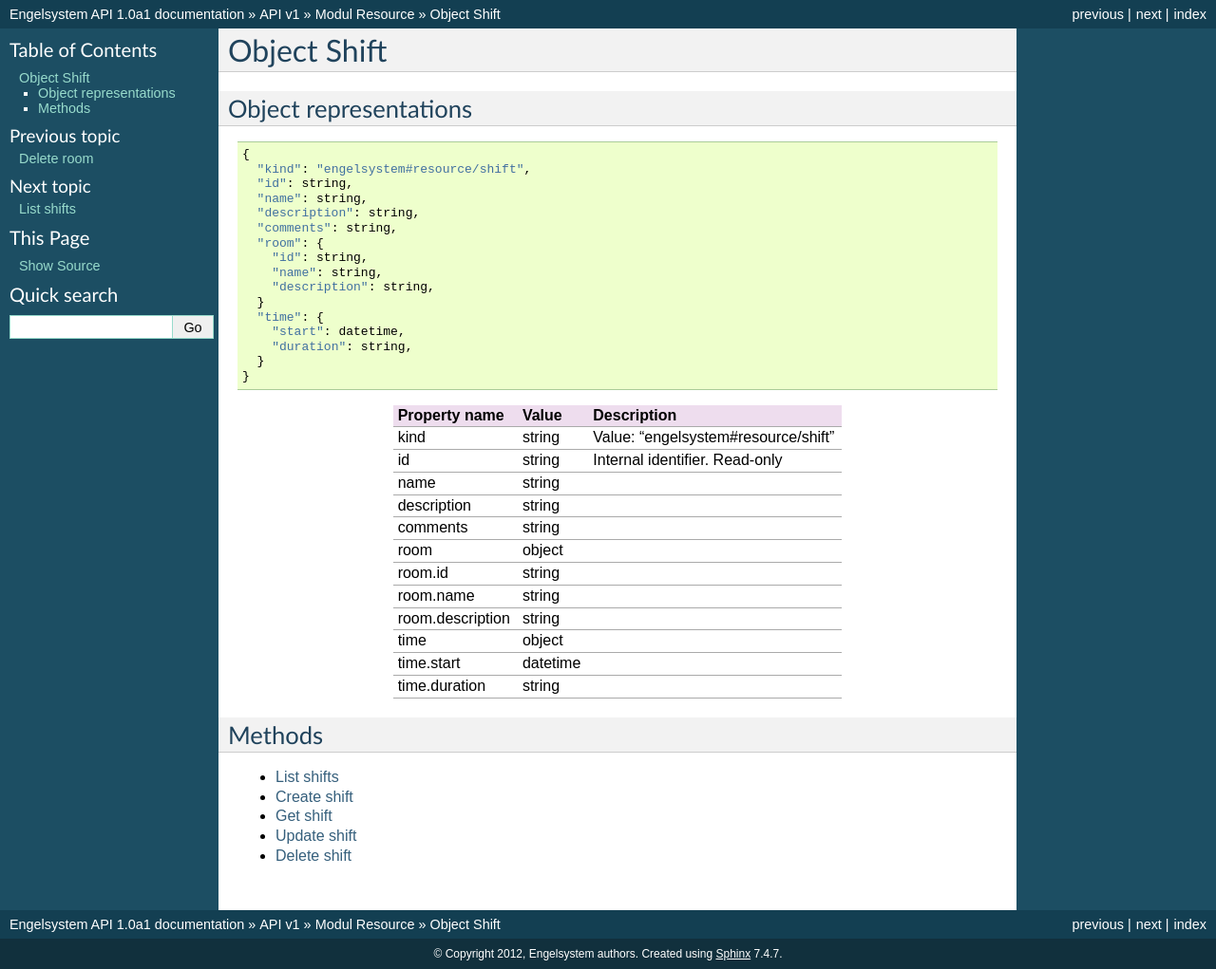
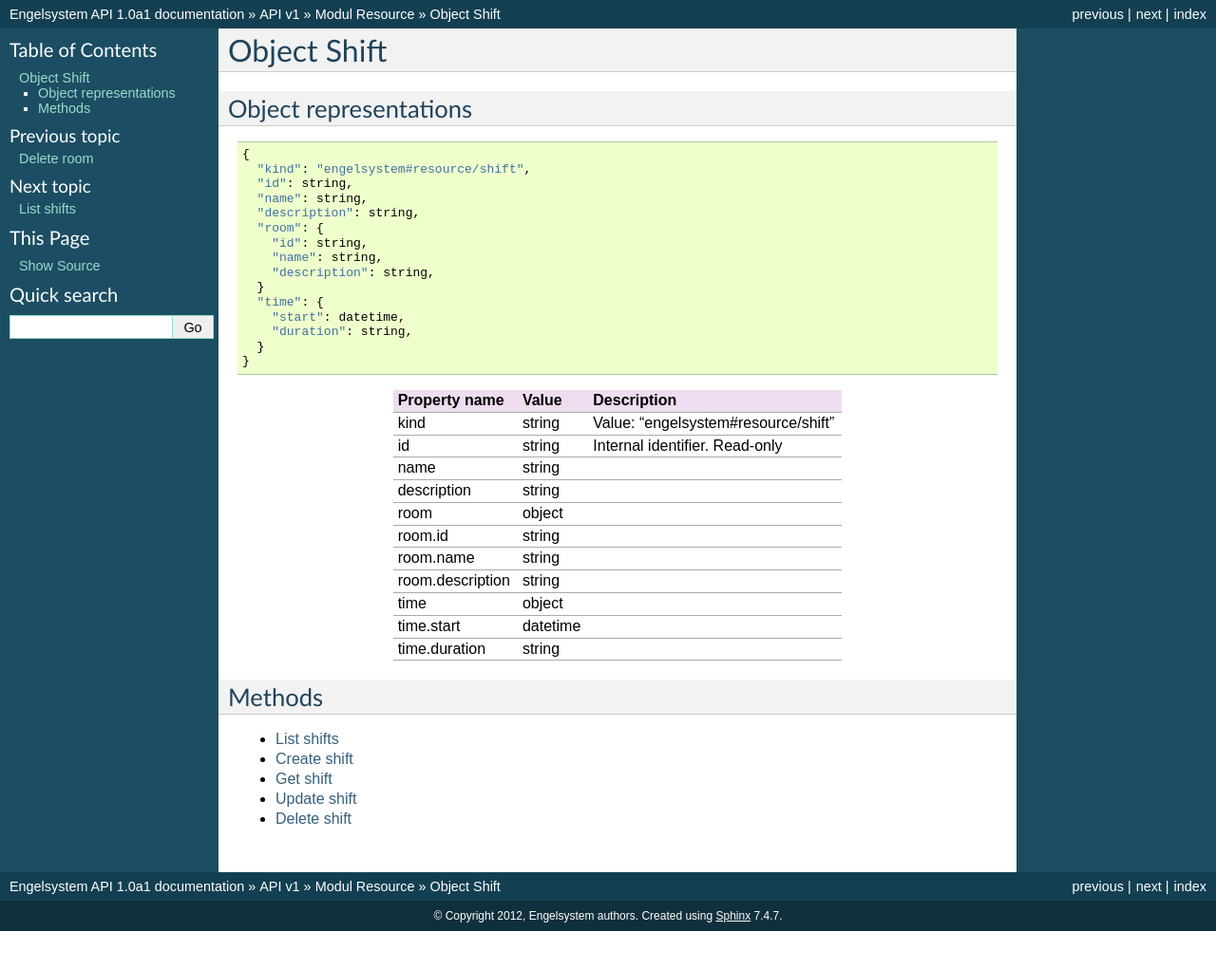
Before and after one commit to cookieBerlin/engelsystem-api, a Sphinx documentation site: the page built from doc/api/v1/resource/shift/index.rst, in a window 1280 px wide. Shown: the whole page at 95% size. Built offline with Sphinx 7.4.7, drawn with Linux system fonts in a browser that asks for light colours; after the commit the page ends 981 px from its top, so only the background shows below that.

Commit message:
Remove comments field

```diff
--- a/doc/api/v1/resource/room/index.rst
+++ b/doc/api/v1/resource/room/index.rst
@@ -11,7 +11,6 @@ Object representations
     "id": string,
     "name": string,
     "description": string,
-    "comments": string,
   }
 
 ======================= ========= ===================================
--- a/doc/api/v1/resource/shift/index.rst
+++ b/doc/api/v1/resource/shift/index.rst
@@ -11,7 +11,6 @@ Object representations
     "id": string,
     "name": string,
     "description": string,
-    "comments": string,
     "room": {
       "id": string,
       "name": string,
@@ -30,7 +29,6 @@ kind                    string    Value: "engelsystem#resource/shift"
 id                      string    Internal identifier. Read-only
 name                    string
 description             string
-comments                string
 room                    object
 room.id                 string
 room.name               string
```
